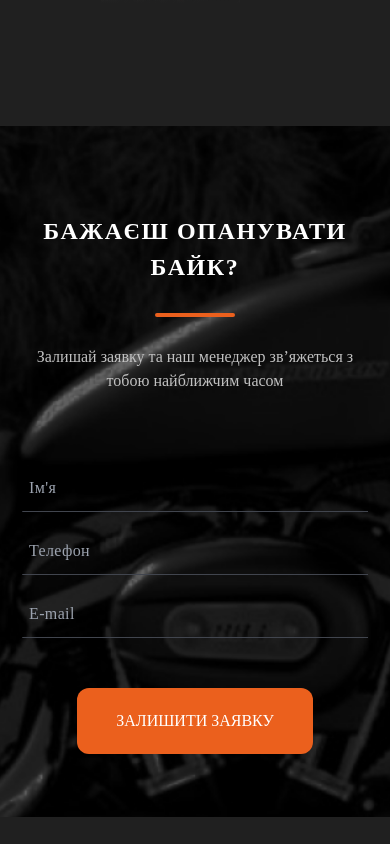
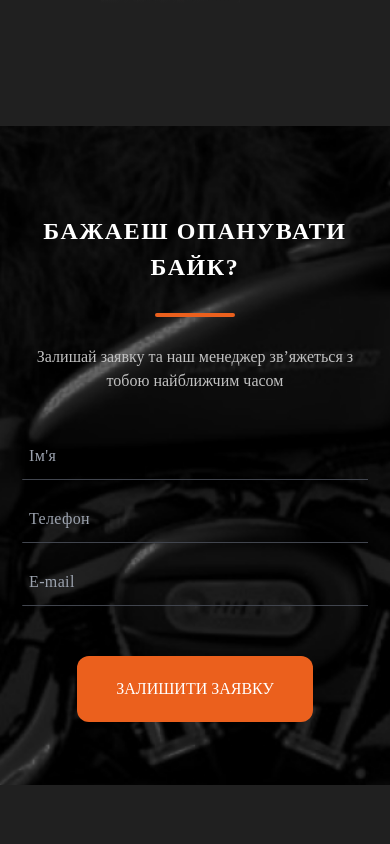
Before and after one commit to bambuuk/rsmoto-school, a React (Create React App) app: page / in a window 390 px wide. Shown: the part 2780-3624 px from the top of the page. Built offline with nearby package versions, Linux system fonts and the light colour scheme.

Commit message:
updated CustomerContacts for use from from ApplicationFrom component

```diff
--- a/src/components/ApplicationForm.js
+++ b/src/components/ApplicationForm.js
@@ -13,7 +13,7 @@ function ApplicationForm({ headerText }) {
   } = useApplicationForm();
 
   return (
-    <>
+    <div className="w-full relative">
       <div
         className={
           isSubmitted
@@ -66,8 +66,8 @@ function ApplicationForm({ headerText }) {
       <div
         className={
           !isSubmitted
-            ? "opacity-0 invisible w-full absolute top-[50%] translate-y-[-50%] left-0 flex justify-center items-center flex-col transition-all ease-out"
-            : "w-full absolute top-[50%] translate-y-[-50%] left-0 flex justify-center items-center flex-col transition-all ease-in visible opacity-100"
+            ? "z-40 opacity-0 invisible w-full absolute top-[50%] translate-y-[-50%] left-0 flex justify-center items-center flex-col transition-all ease-out"
+            : "z-40 w-full absolute top-[50%] translate-y-[-50%] left-0 flex justify-center items-center flex-col transition-all ease-in visible opacity-100"
         }
       >
         <div className="text-4xl text-white text-center font-bold">
@@ -77,7 +77,7 @@ function ApplicationForm({ headerText }) {
           Заявка успішно відправлена!
         </div>
       </div>
-    </>
+    </div>
   );
 }
 
--- a/src/components/CustomerContacts.js
+++ b/src/components/CustomerContacts.js
@@ -1,3 +1,5 @@
+import ApplicationForm from "./ApplicationForm";
+
 function CustomerContacts() {
   return (
     <section className="bg-contacts-motorcycle bg-[lightgray] bg-no-repeat bg-cover bg-[50%]">
@@ -5,39 +7,9 @@ function CustomerContacts() {
         data-aos="fade-down"
         data-aos-delay="200"
         data-aos-once="true"
-        className="px-[15px] mx-0 sm:mx-[9.6px] pt-[87px] pb-[63px] flex flex-col items-center"
+        className="px-[15px] mx-0 sm:mx-[9.6px] pt-[87px] pb-[63px]"
       >
-        <h2 className="text-center sm:text-start text-[24px] sm:text-[34px] md:text-[40px] text-[#fff] font-bold leading-normal tracking-[1.6px] uppercase">
-          Бажаєш опанувати байк?
-        </h2>
-        <div className="mt-[28px] w-[80px] h-[4px] rounded-sm bg-[#EB601D]"></div>
-        <div className="mt-[28px] max-w-[400px] text-center text-[#C1C1C1] text-base font-normal">
-          Залишай заявку та наш менеджер зв’яжеться з тобою найближчим часом
-        </div>
-        <div className="mt-[72px] w-full">
-          <form action="">
-            <div className="flex flex-col items-center xl:flex-row xl:justify-around flex-wrap gap-4 xl:gap-0">
-              <input
-                type="text"
-                placeholder="Ім'я"
-                className="max-w-[346px] w-full bg-transparent border-b rounded-bl-[1px] border-[#41454E] focus:border-[#EB601D] transition-colors ease-in-out pl-[7px] pr-[10px] py-[11px] outline-none text-white text-base sm:text-lg leading-normal font-medium tracking-[0.36px]"
-              />
-              <input
-                type="tel"
-                placeholder="Телефон"
-                className="max-w-[346px] w-full bg-transparent border-b rounded-bl-[1px] border-[#41454E] focus:border-[#EB601D] transition-colors pl-[7px] pr-[10px] py-[11px] outline-none text-white text-base sm:text-lg leading-normal font-medium tracking-[0.36px]"
-              />
-              <input
-                type="email"
-                placeholder="E-mail"
-                className="max-w-[346px] w-full bg-transparent border-b rounded-bl-[1px] border-[#41454E] focus:border-[#EB601D] transition-colors pl-[7px] pr-[10px] py-[11px] outline-none text-white text-base sm:text-lg leading-normal font-medium tracking-[0.36px]"
-              />
-            </div>
-            <button className="block mt-[50px] mx-auto px-[39px] py-[21px] bg-[#EB601D] rounded-xl text-base text-[#fff] font-medium leading-normal uppercase">
-              залишити заявку
-            </button>
-          </form>
-        </div>
+        <ApplicationForm headerText={'БАЖАЕШ ОПАНУВАТИ БАЙК?'} />
       </div>
     </section>
   );
```
